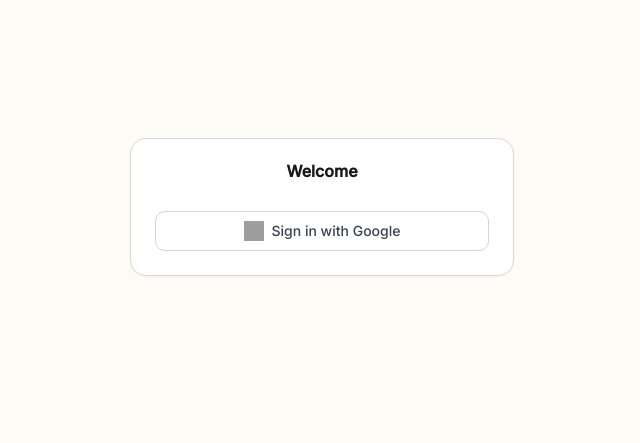
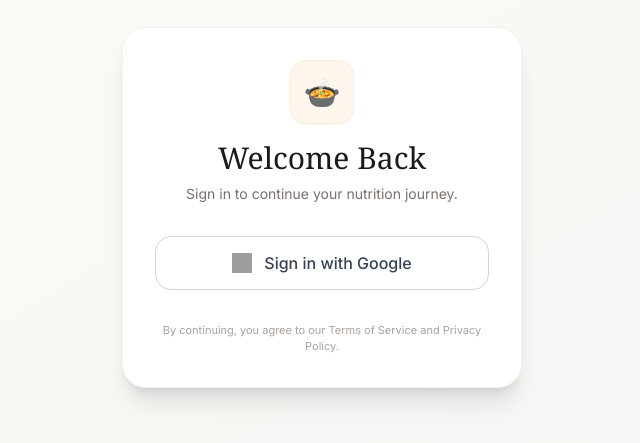
Before and after one commit to frondelworld-collab/THALI-TRACKER, a React (Vite) app in the folder app/: page /login in a window 1280 px wide. Shown: the part 193-636 px from the top of the page, without its empty margins (318-958 px from the left). Built offline with nearby package versions, Linux system fonts and the light colour scheme; grey boxes are pictures that could not be loaded; what @trpc/react-query would draw is missing.

Commit message:
Enhance UI: Redesign Login screen and expand food dataset

```diff
--- a/app/src/pages/Home.tsx
+++ b/app/src/pages/Home.tsx
@@ -12,19 +12,28 @@
     { enabled: true }
   );
 
-  const popularFoods = [
-    { id: 1, name: "Dal Makhani", calories: 320, image: "/dal-makhani.jpg", categoryId: 4 },
-    { id: 2, name: "Jeera Rice", calories: 210, image: "/jeera-rice.jpg", categoryId: 6 },
-    { id: 3, name: "Paneer Tikka", calories: 280, image: "/paneer-tikka.jpg", categoryId: 2 },
-    { id: 4, name: "Chole Bhature", calories: 450, image: "/chole-masala.jpg", categoryId: 4 },
-    { id: 5, name: "Tandoori Roti", calories: 120, image: "/tandoori-roti.jpg", categoryId: 1 },
-    { id: 6, name: "Butter Chicken", calories: 490, image: "/butter-chicken.jpg", categoryId: 2 }
-  ];
   const categories = [
     { id: 1, name: "Grains & Breads" },
     { id: 2, name: "Proteins" },
-    { id: 4, name: "Lentils & Dal" },
-    { id: 6, name: "Rice" }
+    { id: 4, name: "Lentils & Dal" }
+  ];
+
+  const popularFoods = [
+    { id: 1, name: "Tandoori Roti", calories: 120, image: "/tandoori-roti.jpg", categoryId: 1, protein: 4, carbs: 24, fats: 1, servingSize: "1 piece" },
+    { id: 2, name: "Butter Naan", calories: 260, image: "/butter-naan.jpg", categoryId: 1, protein: 7, carbs: 38, fats: 9, servingSize: "1 piece" },
+    { id: 3, name: "Laccha Paratha", calories: 280, image: "/butter-naan.jpg", categoryId: 1, protein: 6, carbs: 40, fats: 12, servingSize: "1 piece" },
+    { id: 4, name: "Plain Rice", calories: 205, image: "/jeera-rice.jpg", categoryId: 1, protein: 4, carbs: 45, fats: 0.5, servingSize: "1 bowl" },
+    { id: 5, name: "Jeera Rice", calories: 210, image: "/jeera-rice.jpg", categoryId: 1, protein: 4, carbs: 42, fats: 3, servingSize: "1 bowl" },
+    { id: 6, name: "Missi Roti", calories: 150, image: "/tandoori-roti.jpg", categoryId: 1, protein: 6, carbs: 25, fats: 3, servingSize: "1 piece" },
+    { id: 7, name: "Paneer Tikka", calories: 280, image: "/paneer-tikka.jpg", categoryId: 2, protein: 18, carbs: 8, fats: 20, servingSize: "6 pieces" },
+    { id: 8, name: "Chicken Tikka", calories: 220, image: "/paneer-tikka.jpg", categoryId: 2, protein: 32, carbs: 4, fats: 8, servingSize: "6 pieces" },
+    { id: 9, name: "Tandoori Fish", calories: 190, image: "/butter-chicken.jpg", categoryId: 2, protein: 26, carbs: 2, fats: 9, servingSize: "1 plate" },
+    { id: 10, name: "Soya Chaap", calories: 210, image: "/paneer-tikka.jpg", categoryId: 2, protein: 15, carbs: 12, fats: 10, servingSize: "1 plate" },
+    { id: 11, name: "Egg Bhurji", calories: 180, image: "/palak-paneer.jpg", categoryId: 2, protein: 14, carbs: 4, fats: 12, servingSize: "1 bowl" },
+    { id: 12, name: "Dal Makhani", calories: 320, image: "/dal-makhani.jpg", categoryId: 4, protein: 14, carbs: 30, fats: 16, servingSize: "1 bowl" },
+    { id: 13, name: "Dal Tadka", calories: 180, image: "/dal-makhani.jpg", categoryId: 4, protein: 10, carbs: 25, fats: 5, servingSize: "1 bowl" },
+    { id: 14, name: "Chole Bhature", calories: 450, image: "/chole-masala.jpg", categoryId: 4, protein: 12, carbs: 55, fats: 15, servingSize: "1 plate" },
+    { id: 15, name: "Rajma Masala", calories: 260, image: "/chole-masala.jpg", categoryId: 4, protein: 13, carbs: 35, fats: 8, servingSize: "1 bowl" }
   ];
 
   const activityItems = popularFoods.map((food, i) => ({
--- a/app/src/pages/Login.tsx
+++ b/app/src/pages/Login.tsx
@@ -21,25 +21,33 @@
 export default function Login() {
   const navigate = useNavigate();
   return (
-    <div className="min-h-screen flex items-center justify-center">
-      <Card className="w-full max-w-sm">
-        <CardHeader className="text-center">
-          <CardTitle>Welcome</CardTitle>
-        </CardHeader>
-        <CardContent>
-          <Button
-            className="w-full bg-white text-gray-700 border border-gray-300 hover:bg-gray-50 font-medium flex items-center justify-center gap-2"
-            size="lg"
+    <div className="min-h-screen flex items-center justify-center bg-gradient-to-br from-[#fdfbf5] to-[#f5f5f4] p-4">
+      <div className="w-full max-w-[400px] bg-white rounded-3xl shadow-xl border border-[#e7e5e4]/50 p-8 transform transition-all duration-300 hover:shadow-2xl hover:-translate-y-1">
+        <div className="text-center mb-8">
+          <div className="w-16 h-16 bg-[#fff7ed] rounded-2xl flex items-center justify-center mx-auto mb-4 border border-[#ffedd5] shadow-sm">
+            <span className="text-3xl">🍲</span>
+          </div>
+          <h1 className="font-serif text-3xl font-medium text-[#1c1917] mb-2">Welcome Back</h1>
+          <p className="text-sm text-[#78716c]">Sign in to continue your nutrition journey.</p>
+        </div>
+
+        <button
           onClick={() => {
             localStorage.setItem("mockUser", "true");
             navigate("/");
           }}
+          className="w-full bg-white text-[#374151] border border-[#d1d5db] font-medium flex items-center justify-center gap-3 px-4 py-3.5 rounded-xl hover:bg-[#f9fafb] hover:border-[#9ca3af] hover:shadow-sm focus:outline-none focus:ring-4 focus:ring-[#f3f4f6] active:scale-[0.98] transition-all duration-200"
         >
           <img src="https://www.gstatic.com/firebasejs/ui/2.0.0/images/auth/google.svg" alt="Google" className="w-5 h-5" />
-            Sign in with Google
-          </Button>
-        </CardContent>
-      </Card>
+          <span className="text-base">Sign in with Google</span>
+        </button>
+
+        <div className="mt-8 text-center">
+          <p className="text-[11px] text-[#a8a29e]">
+            By continuing, you agree to our Terms of Service and Privacy Policy.
+          </p>
+        </div>
+      </div>
     </div>
   );
 }
--- a/app/src/pages/ThaliBuilder.tsx
+++ b/app/src/pages/ThaliBuilder.tsx
@@ -56,17 +56,25 @@
   const categories = [
     { id: 1, name: "Grains & Breads", icon: "wheat" },
     { id: 2, name: "Proteins", icon: "beef" },
-    { id: 4, name: "Lentils & Dal", icon: "bean" },
-    { id: 6, name: "Rice", icon: "wheat" }
+    { id: 4, name: "Lentils & Dal", icon: "bean" }
   ];
 
   const popularFoods = [
-    { id: 1, name: "Dal Makhani", calories: 320, image: "/dal-makhani.jpg", categoryId: 4, protein: 14, carbs: 30, fats: 16, servingSize: "1 bowl" },
-    { id: 2, name: "Jeera Rice", calories: 210, image: "/jeera-rice.jpg", categoryId: 6, protein: 4, carbs: 42, fats: 3, servingSize: "1 bowl" },
-    { id: 3, name: "Paneer Tikka", calories: 280, image: "/paneer-tikka.jpg", categoryId: 2, protein: 18, carbs: 8, fats: 20, servingSize: "6 pieces" },
-    { id: 4, name: "Chole Bhature", calories: 450, image: "/chole-masala.jpg", categoryId: 4, protein: 12, carbs: 55, fats: 15, servingSize: "1 plate" },
-    { id: 5, name: "Tandoori Roti", calories: 120, image: "/tandoori-roti.jpg", categoryId: 1, protein: 4, carbs: 24, fats: 1, servingSize: "1 piece" },
-    { id: 6, name: "Butter Chicken", calories: 490, image: "/butter-chicken.jpg", categoryId: 2, protein: 35, carbs: 12, fats: 34, servingSize: "1 bowl" }
+    { id: 1, name: "Tandoori Roti", calories: 120, image: "/tandoori-roti.jpg", categoryId: 1, protein: 4, carbs: 24, fats: 1, servingSize: "1 piece" },
+    { id: 2, name: "Butter Naan", calories: 260, image: "/butter-naan.jpg", categoryId: 1, protein: 7, carbs: 38, fats: 9, servingSize: "1 piece" },
+    { id: 3, name: "Laccha Paratha", calories: 280, image: "/butter-naan.jpg", categoryId: 1, protein: 6, carbs: 40, fats: 12, servingSize: "1 piece" },
+    { id: 4, name: "Plain Rice", calories: 205, image: "/jeera-rice.jpg", categoryId: 1, protein: 4, carbs: 45, fats: 0.5, servingSize: "1 bowl" },
+    { id: 5, name: "Jeera Rice", calories: 210, image: "/jeera-rice.jpg", categoryId: 1, protein: 4, carbs: 42, fats: 3, servingSize: "1 bowl" },
+    { id: 6, name: "Missi Roti", calories: 150, image: "/tandoori-roti.jpg", categoryId: 1, protein: 6, carbs: 25, fats: 3, servingSize: "1 piece" },
+    { id: 7, name: "Paneer Tikka", calories: 280, image: "/paneer-tikka.jpg", categoryId: 2, protein: 18, carbs: 8, fats: 20, servingSize: "6 pieces" },
+    { id: 8, name: "Chicken Tikka", calories: 220, image: "/paneer-tikka.jpg", categoryId: 2, protein: 32, carbs: 4, fats: 8, servingSize: "6 pieces" },
+    { id: 9, name: "Tandoori Fish", calories: 190, image: "/butter-chicken.jpg", categoryId: 2, protein: 26, carbs: 2, fats: 9, servingSize: "1 plate" },
+    { id: 10, name: "Soya Chaap", calories: 210, image: "/paneer-tikka.jpg", categoryId: 2, protein: 15, carbs: 12, fats: 10, servingSize: "1 plate" },
+    { id: 11, name: "Egg Bhurji", calories: 180, image: "/palak-paneer.jpg", categoryId: 2, protein: 14, carbs: 4, fats: 12, servingSize: "1 bowl" },
+    { id: 12, name: "Dal Makhani", calories: 320, image: "/dal-makhani.jpg", categoryId: 4, protein: 14, carbs: 30, fats: 16, servingSize: "1 bowl" },
+    { id: 13, name: "Dal Tadka", calories: 180, image: "/dal-makhani.jpg", categoryId: 4, protein: 10, carbs: 25, fats: 5, servingSize: "1 bowl" },
+    { id: 14, name: "Chole Bhature", calories: 450, image: "/chole-masala.jpg", categoryId: 4, protein: 12, carbs: 55, fats: 15, servingSize: "1 plate" },
+    { id: 15, name: "Rajma Masala", calories: 260, image: "/chole-masala.jpg", categoryId: 4, protein: 13, carbs: 35, fats: 8, servingSize: "1 bowl" }
   ];
 
   const foods = selectedCategory
```
Lines whose indentation alone changed are shown as unchanged.
